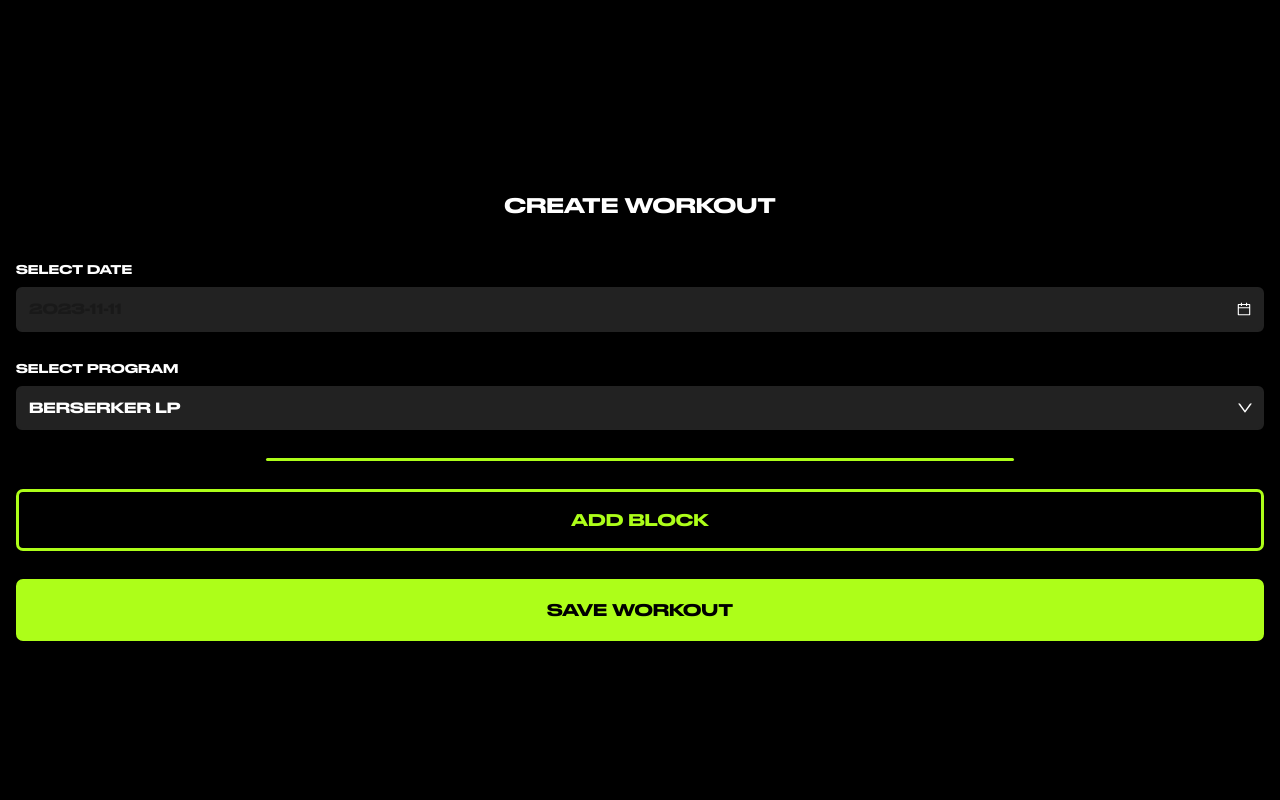
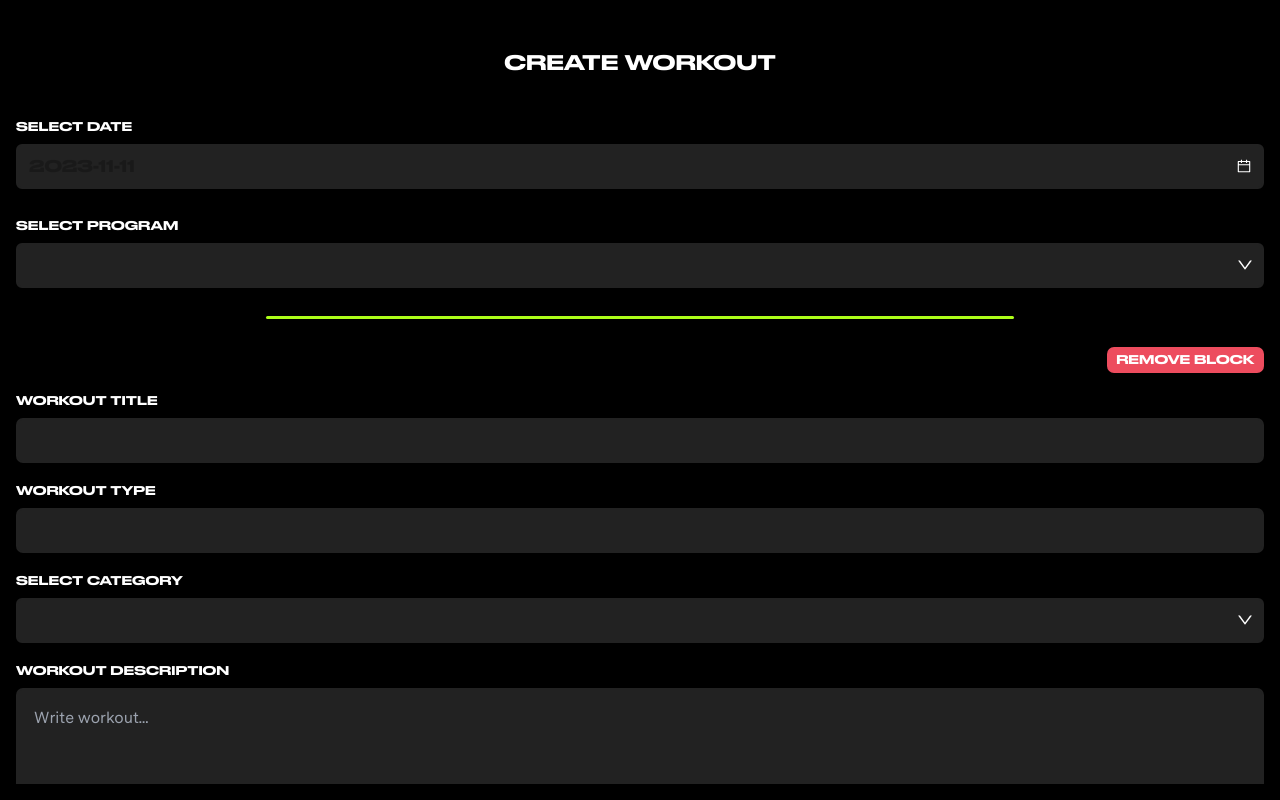
Before and after one commit to t-monaco/berserker-app, a Next.js app: page /admin/create in a window 1280 px wide. Built offline with nearby package versions, Linux system fonts and the light colour scheme.

Commit message:
basic form functions

```diff
--- a/app/components/Form/BasicInput/BasicInput.tsx
+++ b/app/components/Form/BasicInput/BasicInput.tsx
@@ -1,11 +1,11 @@
-import { UseFormRegister } from 'react-hook-form';
+import { Path, UseFormRegister } from 'react-hook-form';
 import { IFormInput } from '../../Workout/WorkoutCreate/WorkoutCreate';
 import * as Styled from './BasicInput.styled';
 
 type BasicInputProps = {
   label: string;
   id: number;
-  name: string;
+  name: Path<IFormInput>;
   register: UseFormRegister<IFormInput>;
 };
 
@@ -18,7 +18,7 @@
   return (
     <Styled.InputWrapper>
       <label htmlFor={name}>{label}</label>
-      <input type="text" {...register(`workouts.${id}.${name}`)} />
+      <input type="text" {...register(name)} />
     </Styled.InputWrapper>
   );
 };
--- a/app/components/Form/BasicSelect/BasicSelect.styled.tsx
+++ b/app/components/Form/BasicSelect/BasicSelect.styled.tsx
@@ -13,10 +13,8 @@
   > label {
     font-size: 12px;
   }
-`;
 
-export const SelectInput = styled(Select)`
-  &.ant-select {
+  .ant-select {
     height: 2.8rem;
 
     .ant-select-selector {
@@ -38,6 +36,6 @@
   }
 
   /* .ant-select-dropdown {
-    background-color: blue !important;
-  } */
+      background-color: blue !important;
+    } */
 `;
--- a/app/components/Form/BasicSelect/BasicSelect.tsx
+++ b/app/components/Form/BasicSelect/BasicSelect.tsx
@@ -1,25 +1,37 @@
 import { drukFont } from '@/app/fonts/fonts';
+import { Select } from 'antd';
+import { Control, Controller, Path } from 'react-hook-form';
+import { IFormInput } from '../../Workout/WorkoutCreate/WorkoutCreate';
 import * as Styled from './BasicSelect.styled';
-import { UseFormRegister } from 'react-hook-form';
-import { IFormInput } from '../../Workout/WorkoutCreate/WorkoutCreate';
 
 type SelectOption = { label: string; value: string };
 
 type BasicSelectProps = {
   label: string;
-  name: string;
+  name: Path<IFormInput>;
   options: SelectOption[];
+  control: Control<IFormInput, any>;
 };
 
-const BasicSelect: React.FC<BasicSelectProps> = ({ label, name, options }) => {
+const BasicSelect: React.FC<BasicSelectProps> = ({
+  label,
+  name,
+  options,
+  control,
+}) => {
   return (
     <Styled.SelectWrapper>
       <label htmlFor={name}>{label}</label>
-      <Styled.SelectInput
-        className={drukFont.className}
-        // TODO: Add prop to set default value
-        defaultValue={options[0].value}
-        options={options}
+      <Controller
+        name={name}
+        control={control}
+        render={({ field }) => (
+          <Select
+            className={drukFont.className}
+            options={options}
+            {...field}
+          />
+        )}
       />
     </Styled.SelectWrapper>
   );
--- a/app/components/Form/BasicTextArea/BasicTextArea.tsx
+++ b/app/components/Form/BasicTextArea/BasicTextArea.tsx
@@ -1,19 +1,29 @@
 import { messinaFont } from '@/app/fonts/fonts';
 import * as Styled from './BasicTextArea.styled';
+import { Path, UseFormRegister } from 'react-hook-form';
+import { IFormInput } from '../../Workout/WorkoutCreate/WorkoutCreate';
 
-type BasicTextAreaProps = { label: string; name: string };
+type BasicTextAreaProps = {
+  label: string;
+  name: Path<IFormInput>;
+  register: UseFormRegister<IFormInput>;
+};
 
-const BasicTextArea: React.FC<BasicTextAreaProps> = ({ label, name }) => {
+const BasicTextArea: React.FC<BasicTextAreaProps> = ({
+  label,
+  name,
+  register,
+}) => {
   return (
     <Styled.TextAreaWrapper>
       <label htmlFor={name}>{label}</label>
       <textarea
         placeholder="Write workout..."
         className={messinaFont.className}
-        name={name}
         cols={30}
         rows={10}
-      ></textarea>
+        {...register(name)}
+      />
     </Styled.TextAreaWrapper>
   );
 };
--- a/app/components/Form/DatePicker/DatePicker.tsx
+++ b/app/components/Form/DatePicker/DatePicker.tsx
@@ -1,22 +1,42 @@
 import { drukFont } from '@/app/fonts/fonts';
+import { DatePicker as DatePickerAntd } from 'antd';
+import dayjs from 'dayjs';
+import { Control, Controller, Path } from 'react-hook-form';
+import { IFormInput } from '../../Workout/WorkoutCreate/WorkoutCreate';
 import * as Styled from './DatePicker.styled';
-import { DatePicker as DatePickerAntd } from 'antd';
-import moment from 'moment';
-import dayjs from 'dayjs';
 
-type DatePickerProps = { label: string; name: string };
+type DatePickerProps = {
+  label: string;
+  name: Path<IFormInput>;
+  control: Control<IFormInput, any>;
+};
 
-const DatePicker: React.FC<DatePickerProps> = ({ label, name }) => {
+const DatePicker: React.FC<DatePickerProps> = ({ label, name, control }) => {
   return (
+    <Controller
+      name={name}
+      control={control}
+      render={({ field }) => (
         <Styled.DatePickerWrapper>
           <label htmlFor={name}>{label}</label>
           <DatePickerAntd
+            size="large"
             className={drukFont.className}
             allowClear={false}
+            placeholder={dayjs().format('YYYY-MM-DD')}
+            format="YYYY-MM-DD"
             // defaultValue={dayjs().format('YYYY-MM-DD')}
-        placeholder={dayjs().format('YYYY-MM-DD')}
+            ref={field.ref}
+            name={field.name}
+            onBlur={field.onBlur}
+            value={field.value ? dayjs(field.value as string) : null}
+            onChange={(date) => {
+              field.onChange(date ? date.valueOf() : null);
+            }}
           />
         </Styled.DatePickerWrapper>
+      )}
+    />
   );
 };
 
--- a/app/components/Workout/WorkoutCreate/WorkoutCreate.tsx
+++ b/app/components/Workout/WorkoutCreate/WorkoutCreate.tsx
@@ -1,17 +1,10 @@
 'use client';
-import { useState } from 'react';
 import { SubmitHandler, useFieldArray, useForm } from 'react-hook-form';
 import BasicSelect from '../../Form/BasicSelect/BasicSelect';
 import DatePicker from '../../Form/DatePicker/DatePicker';
 import BasicBtn from '../../Form/SubmitBtn/SubmitBtn';
 import * as Styled from './WorkoutCreate.styled';
 import WorkoutCreateBlock from './WorkoutCreateBlock/WorkoutCreateBlock';
-
-import { FormDataSchema } from '@/lib/schema';
-import { zodResolver } from '@hookform/resolvers/zod';
-import { z } from 'zod';
-
-type Inputs = z.infer<typeof FormDataSchema>;
 
 const programOpt = [
   { value: 'berserker lp', label: 'BERSERKER LP' },
@@ -25,6 +18,8 @@
 type WorkoutBlock = {
   title: string;
   type: string;
+  category: string;
+  description: string;
 };
 
 export interface IFormInput {
@@ -34,7 +29,13 @@
 }
 
 const WorkoutCreate: React.FC<WorkoutCreateProps> = () => {
-  const { register, control, handleSubmit, watch } = useForm<IFormInput>();
+  const { register, control, handleSubmit, watch } = useForm<IFormInput>({
+    defaultValues: {
+      date: '',
+      program: '',
+      workouts: [{ title: '', type: '', category: '', description: '' }],
+    },
+  });
   const { fields, append, remove } = useFieldArray({
     control,
     name: 'workouts',
@@ -48,23 +49,21 @@
     };
   });
 
-  const removeBlock = (i: number) => {
-    remove(i);
+  const removeBlock = (blockIdx: number) => {
+    remove(blockIdx);
   };
 
   const onSubmit: SubmitHandler<IFormInput> = (data) => console.log(data);
 
-  type Inputs = z.infer<typeof FormDataSchema>;
-
   return (
     <Styled.WorkoutCreateWrapper onSubmit={handleSubmit(onSubmit)}>
-      {/* <form onSubmit={handleSubmit(processForm)}> */}
       <div className="w-full flex flex-col flex-shrink-0 gap-7">
-        <DatePicker name="date" label="SELECT DATE" />
+        <DatePicker name="date" label="SELECT DATE" control={control} />
         <BasicSelect
           name="program"
           label="SELECT PROGRAM"
           options={programOpt}
+          control={control}
         />
       </div>
       <span className="divider" />
@@ -73,6 +72,7 @@
           return (
             <WorkoutCreateBlock
               register={register}
+              control={control}
               key={index}
               id={index}
               removeAction={removeBlock}
@@ -86,6 +86,8 @@
             append({
               title: '',
               type: '',
+              category: '',
+              description: '',
             })
           }
         >
@@ -93,7 +95,6 @@
         </BasicBtn>
       </div>
       <BasicBtn type="submit">SAVE WORKOUT</BasicBtn>
-      {/* </form> */}
     </Styled.WorkoutCreateWrapper>
   );
 };
--- a/app/components/Workout/WorkoutCreate/WorkoutCreateBlock/WorkoutCreateBlock.tsx
+++ b/app/components/Workout/WorkoutCreate/WorkoutCreateBlock/WorkoutCreateBlock.tsx
@@ -1,14 +1,15 @@
 import BasicInput from '@/app/components/Form/BasicInput/BasicInput';
+import BasicSelect from '@/app/components/Form/BasicSelect/BasicSelect';
+import BasicTextArea from '@/app/components/Form/BasicTextArea/BasicTextArea';
+import { Control, UseFormRegister } from 'react-hook-form';
+import { IFormInput } from '../WorkoutCreate';
 import * as Styled from './WorkoutCreateBlock.styled';
-import BasicTextArea from '@/app/components/Form/BasicTextArea/BasicTextArea';
-import BasicSelect from '@/app/components/Form/BasicSelect/BasicSelect';
-import { UseFormRegister } from 'react-hook-form';
-import { IFormInput } from '../WorkoutCreate';
 
 type WorkoutCreateBlockProps = {
   id: number;
   removeAction: (id: number) => void;
   register: UseFormRegister<IFormInput>;
+  control: Control<IFormInput, any>;
 };
 
 const categoriesOpt = [
@@ -21,6 +22,7 @@
   id,
   removeAction,
   register,
+  control,
 }) => {
   return (
     <Styled.WorkoutCreateBlockWrapper>
@@ -28,23 +30,28 @@
         <button onClick={() => removeAction(id)}>REMOVE BLOCK</button>
       </Styled.DeleteBlockWrapper>
       <BasicInput
-        name="title"
+        name={`workouts.${id}.title`}
         label="WORKOUT TITLE"
         register={register}
         id={id}
       />
       <BasicInput
-        name="type"
+        name={`workouts.${id}.type`}
         label="WORKOUT TYPE"
         register={register}
         id={id}
       />
       <BasicSelect
-        name="category"
+        name={`workouts.${id}.category`}
         label="SELECT CATEGORY"
         options={categoriesOpt}
+        control={control}
       />
-      <BasicTextArea name="description" label="WORKOUT DESCRIPTION" />
+      <BasicTextArea
+        register={register}
+        name={`workouts.${id}.description`}
+        label="WORKOUT DESCRIPTION"
+      />
     </Styled.WorkoutCreateBlockWrapper>
   );
 };
```
Lines whose indentation alone changed are shown as unchanged.
